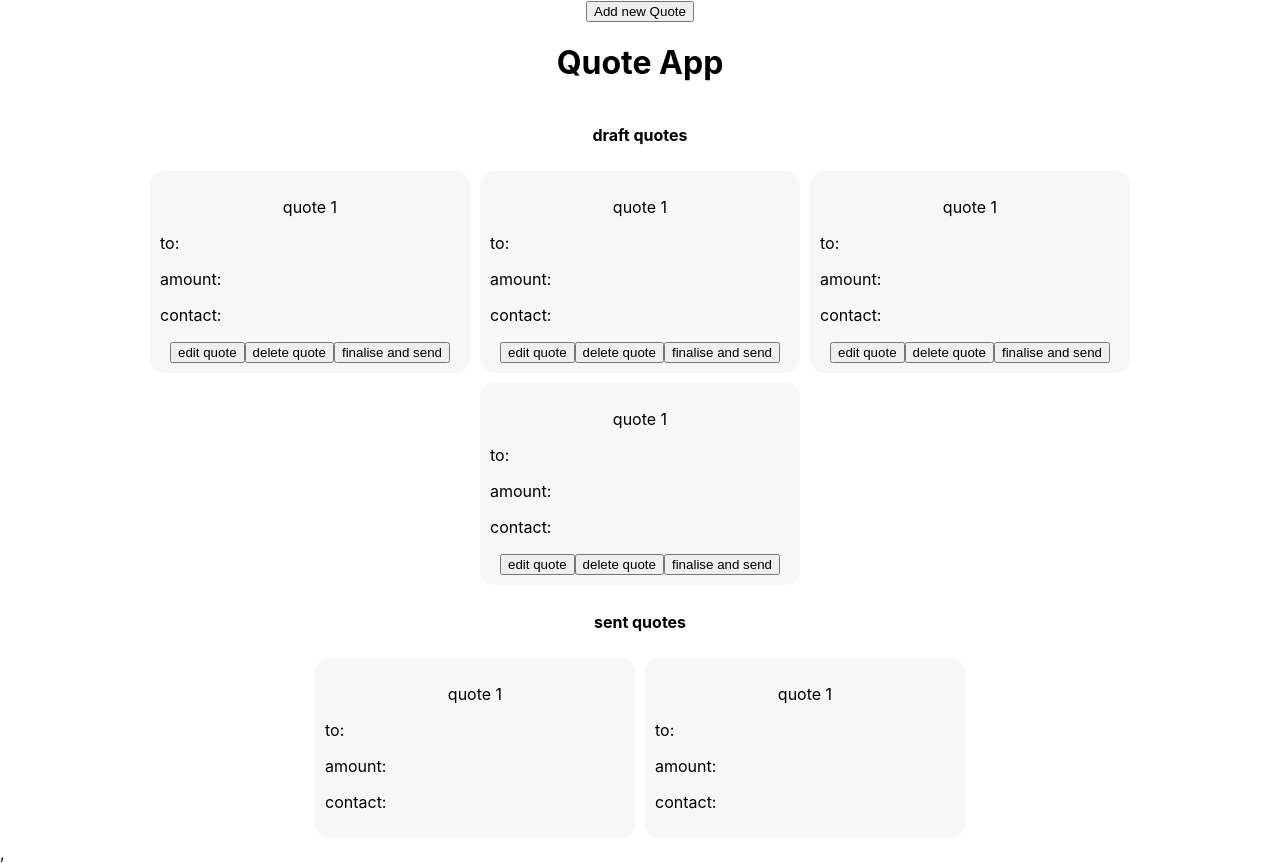
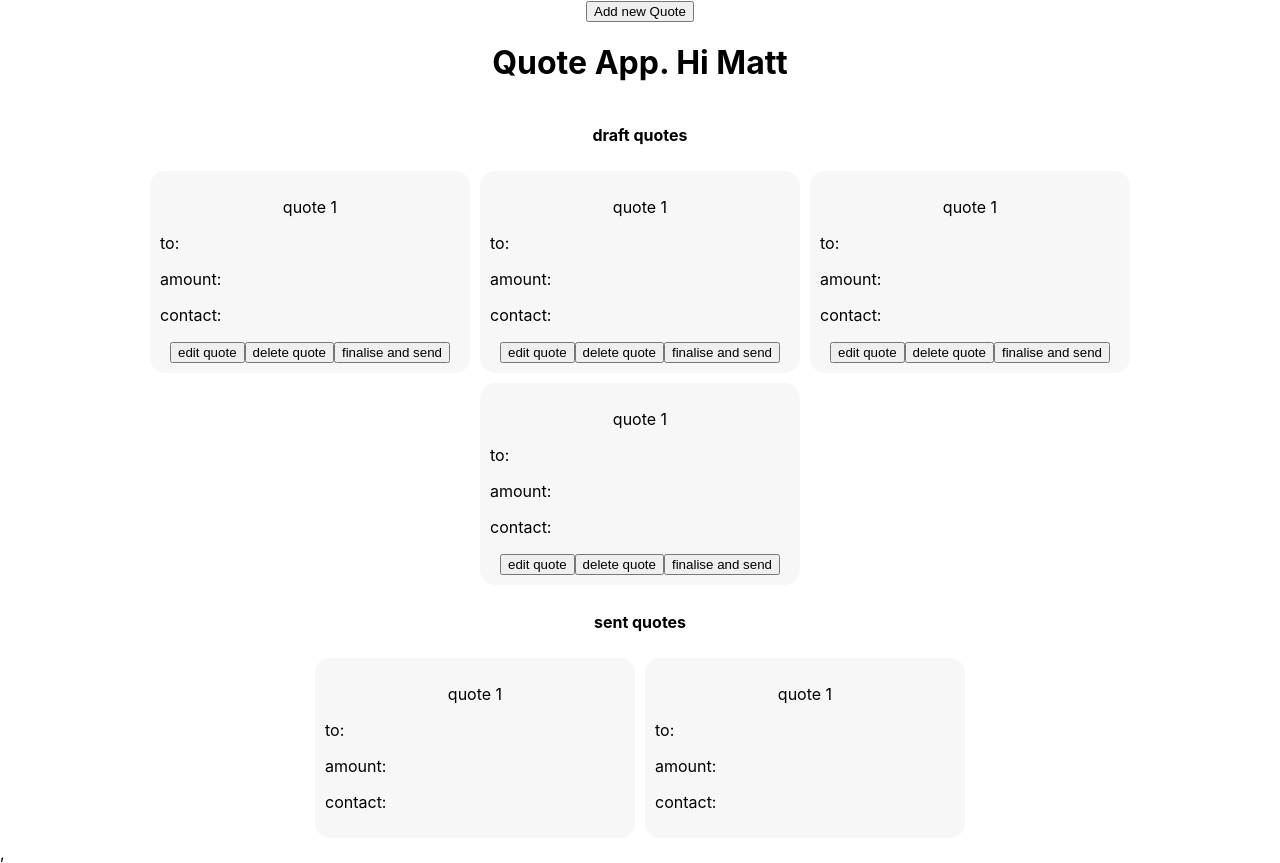
Before and after one commit to Mark-Cooper-Janssen-Vooles/quoteApp.UI, a React (Create React App) app: page / in a window 1280 px wide. Built offline with nearby package versions, Linux system fonts and the light colour scheme.

Commit message:
changed header

```diff
--- a/src/components/Header.tsx
+++ b/src/components/Header.tsx
@@ -1,7 +1,7 @@
 import React from 'react'
 
 const Header = () => (
-  <h1>Quote App</h1>
+  <h1>Quote App. Hi Matt</h1>
 )
 
 export default Header
```
